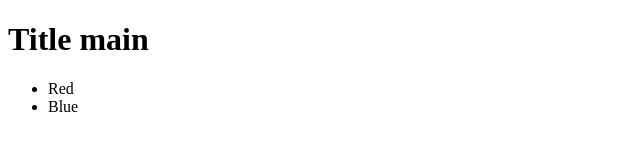
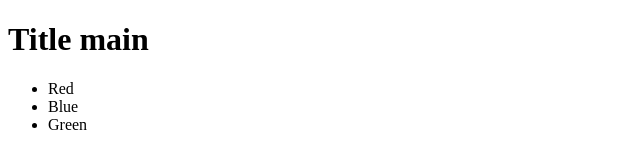
Before and after one commit to IvanovYurii/my-project, a plain HTML site: page index.html in a window 1280 px wide. Shown: the full height of the page, 0-640 px from the left. Drawn offline with Linux system fonts and the light colour scheme.

Commit message:
Add color Green

```diff
--- a/index.html
+++ b/index.html
@@ -11,6 +11,7 @@
   <ul>
     <li>Red</li>
     <li>Blue</li>
+    <li>Green</li>
   </ul>
 </body>
 </html>
```
